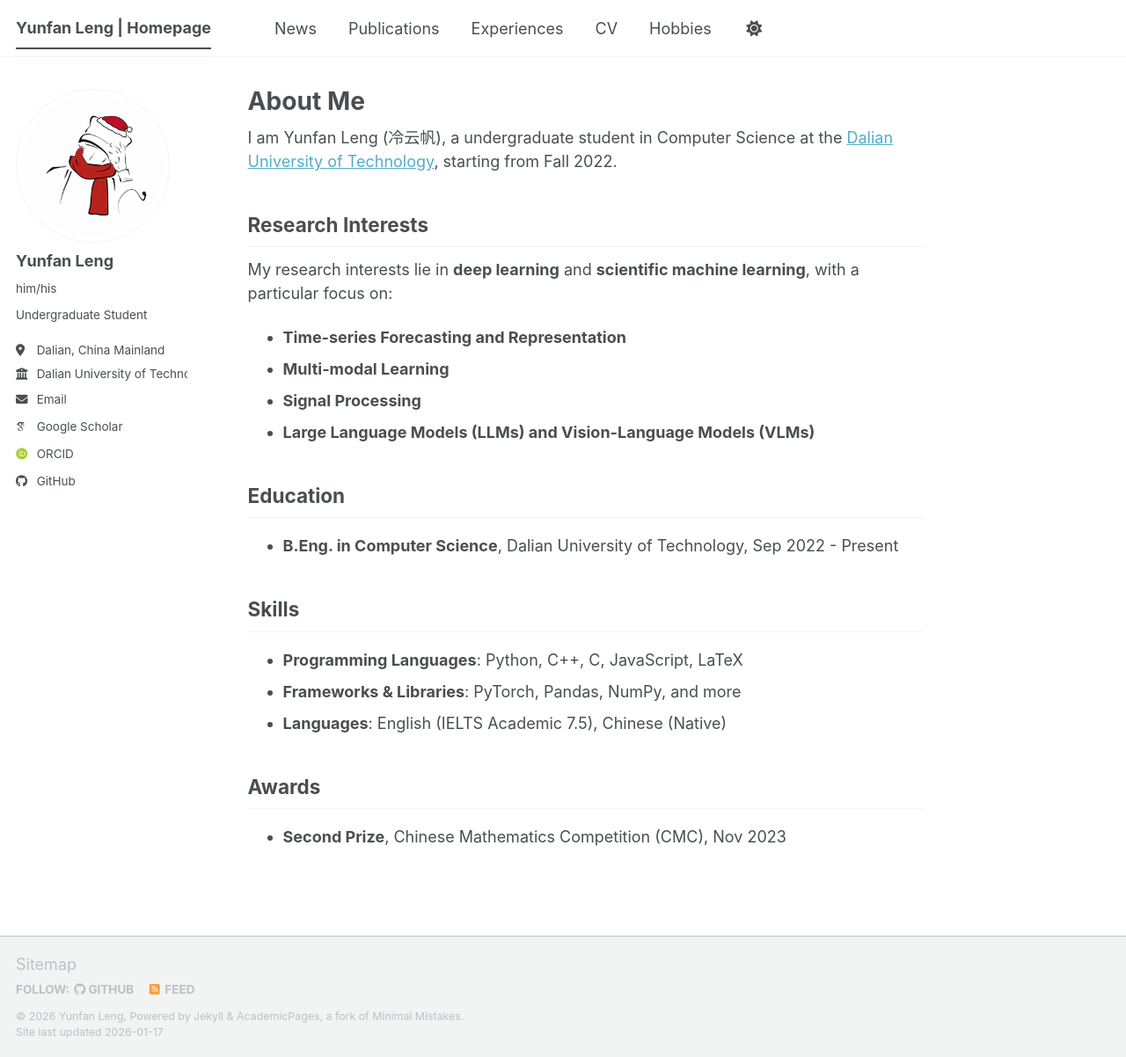
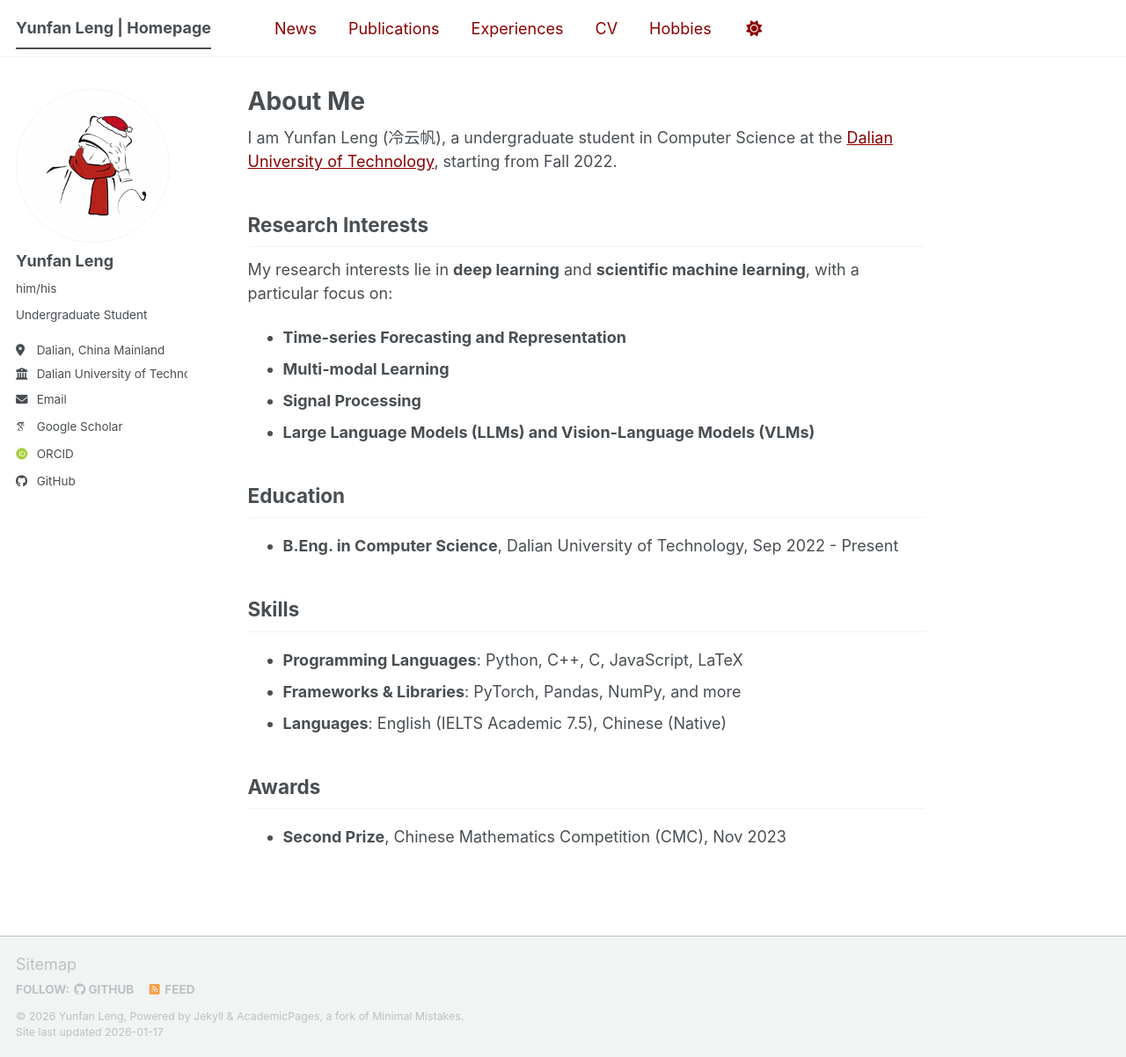
Before and after one commit to WENJIN6666/wenjin6666.github.io, a Jekyll site: the page built from _pages/about.md, in a window 1280 px wide and 1202 px high. Shown: the whole window at 88% size. Built offline with Jekyll 4.4.1, drawn with Linux system fonts in a browser that asks for light colours; some web fonts are replaced; a script bundle is joined from its source files by our own code; library files that are not in the unit come from our copies.

Commit message:
style: change theme color to dark red (#8B0000)
- Update primary color to dark red
- Update link colors to dark red
- Update masthead navigation buttons to dark red

```diff
--- a/_sass/theme/_default_light.scss
+++ b/_sass/theme/_default_light.scss
@@ -2,7 +2,7 @@
     DEFAULT THEME - LIGHT VERSION
     ========================================================================== */
 /* Color codes used for the theme */
-$primary-color              : #2f7f93;
+$primary-color              : #8B0000;
 $gray                       : #7a8288;
 $dark-gray                  : mix(#000, $gray, 40%);
 $darker-gray                : mix(#000, $gray, 60%);
@@ -11,7 +11,7 @@ $lighter-gray               : mix(#fff, $gray, 90%);
 
 /* Color codes used for the site */
 $danger-color               : #ee5f5b;
-$info-color                 : #2f7f93;
+$info-color                 : #8B0000;
 $notice-color               : #7a8288;
 $success-color              : #62c462;
 $warning-color              : #f89406;
@@ -36,11 +36,11 @@ $sidebar-screen-min-width   : 1024px;
     --global-code-background-color      : #fafafa;
     --global-code-text-color            : #{$darker-gray};
     --global-fig-caption-color          : mix(#fff,  #{$dark-gray}, 25%);
-    --global-link-color                 : #52adc8;
-    --global-link-color-hover           : mix(#000, #2f7f93, 25%);
-    --global-link-color-visited         : mix(#fff, #2f7f93, 25%);
-    --global-masthead-link-color        : #{$dark-gray};
-    --global-masthead-link-color-hover  : mix(#000, #{$gray}, 25%);
+    --global-link-color                 : #8B0000;
+    --global-link-color-hover           : mix(#000, #8B0000, 25%);
+    --global-link-color-visited         : mix(#fff, #8B0000, 25%);
+    --global-masthead-link-color        : #8B0000;
+    --global-masthead-link-color-hover  : mix(#000, #8B0000, 25%);
     --global-text-color                 : #{$dark-gray};
     --global-text-color-light           : #{$light-gray};
     --global-thead-color                : #{$lighter-gray};
```
